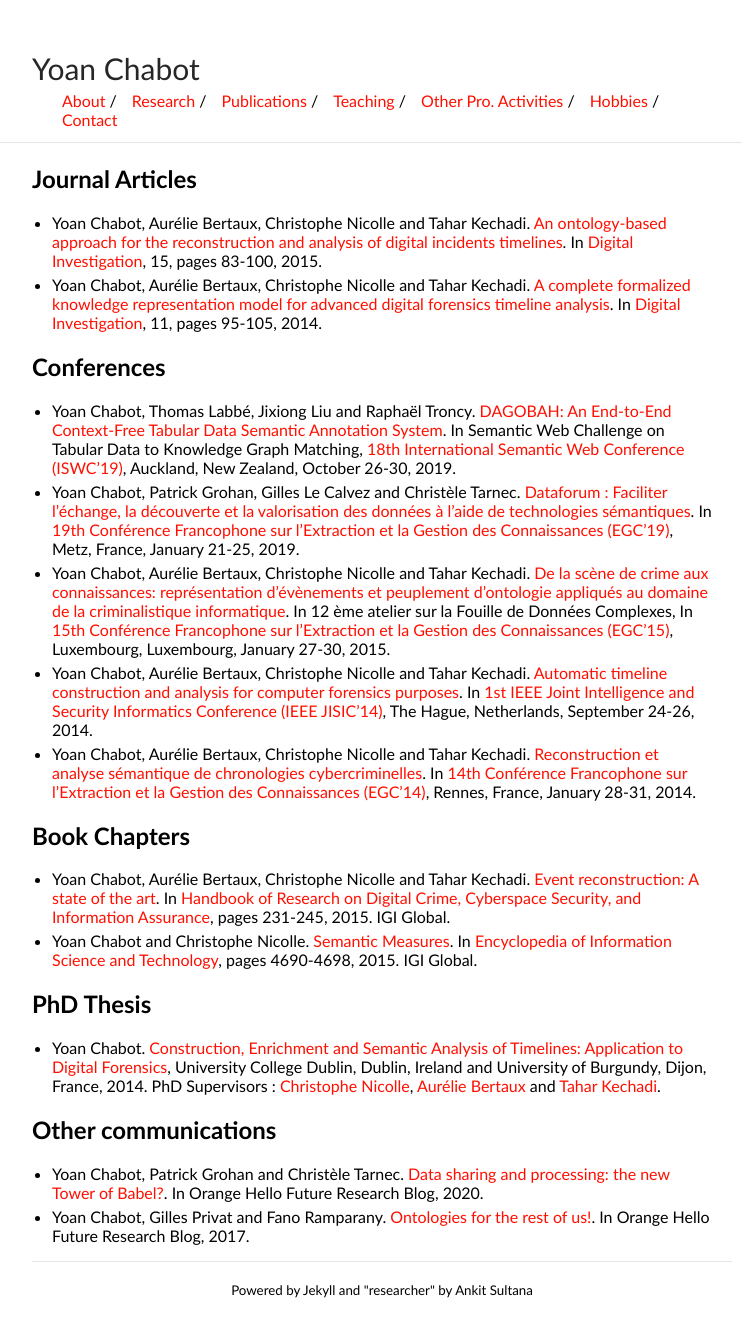
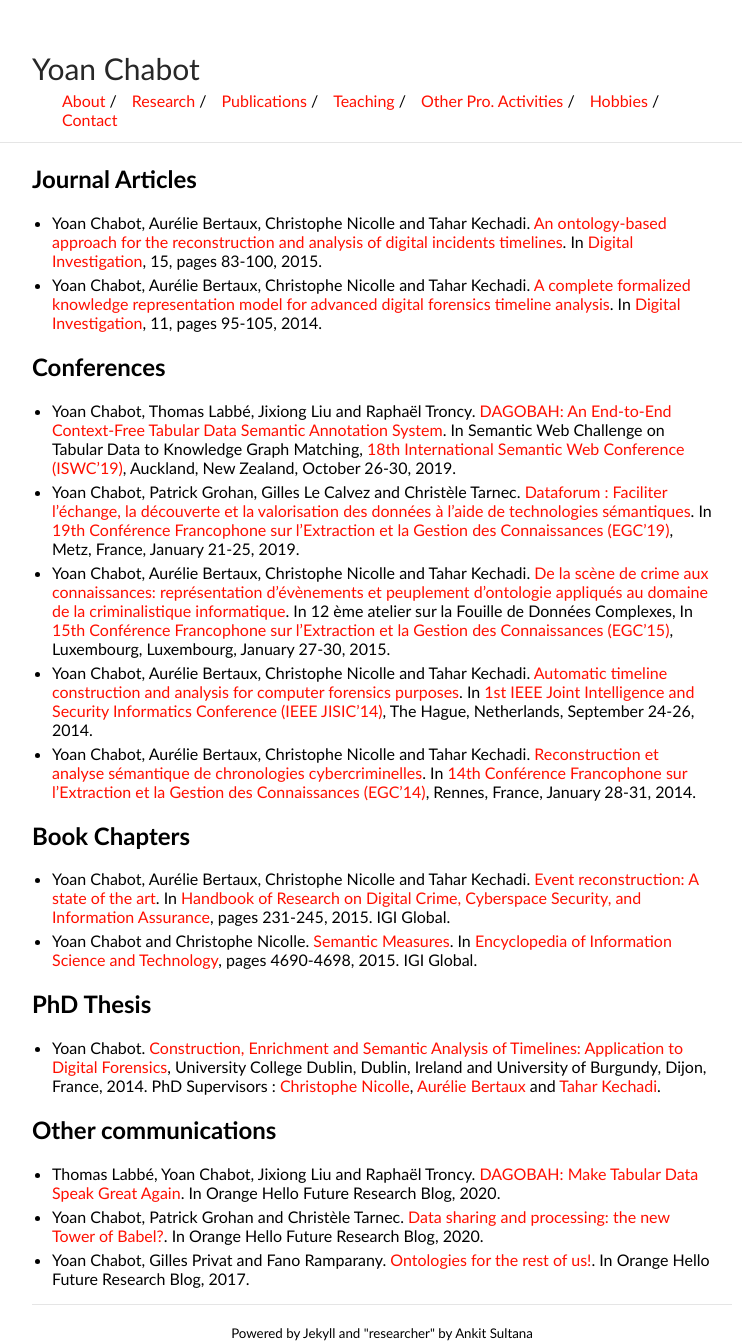
Before and after one commit to yoanchabot/yoanchabot.github.io, a Jekyll site: the page built from publications.md, in a window 1280 px wide. Shown: the whole page, without its empty margins (258-1000 px from the left). Built offline with Jekyll 4.4.1, drawn with Linux system fonts in a browser that asks for light colours; before the commit the page ends 1298 px from its top, so only the background shows below that.

Commit message:
Update publications.md
Add DAGOBAH article in Hello Future

```diff
--- a/publications.md
+++ b/publications.md
@@ -27,5 +27,6 @@ title: Publications
 
 ## Other communications
 
+* Thomas Labbé, Yoan Chabot, Jixiong Liu and Raphaël Troncy. [DAGOBAH: Make Tabular Data Speak Great Again](https://hellofuture.orange.com/en/dagobah-make-tabular-data-speak-great-again/). In Orange Hello Future Research Blog, 2020.
 * Yoan Chabot, Patrick Grohan and Christèle Tarnec. [Data sharing and processing: the new Tower of Babel?](https://hellofuture.orange.com/en/data-sharing-and-processing-the-new-tower-of-babel/). In Orange Hello Future Research Blog, 2020.
 * Yoan Chabot, Gilles Privat and Fano Ramparany. [Ontologies for the rest of us!](https://hellofuture.orange.com/en/ontologies-for-the-rest-of-us/). In Orange Hello Future Research Blog, 2017.
```
